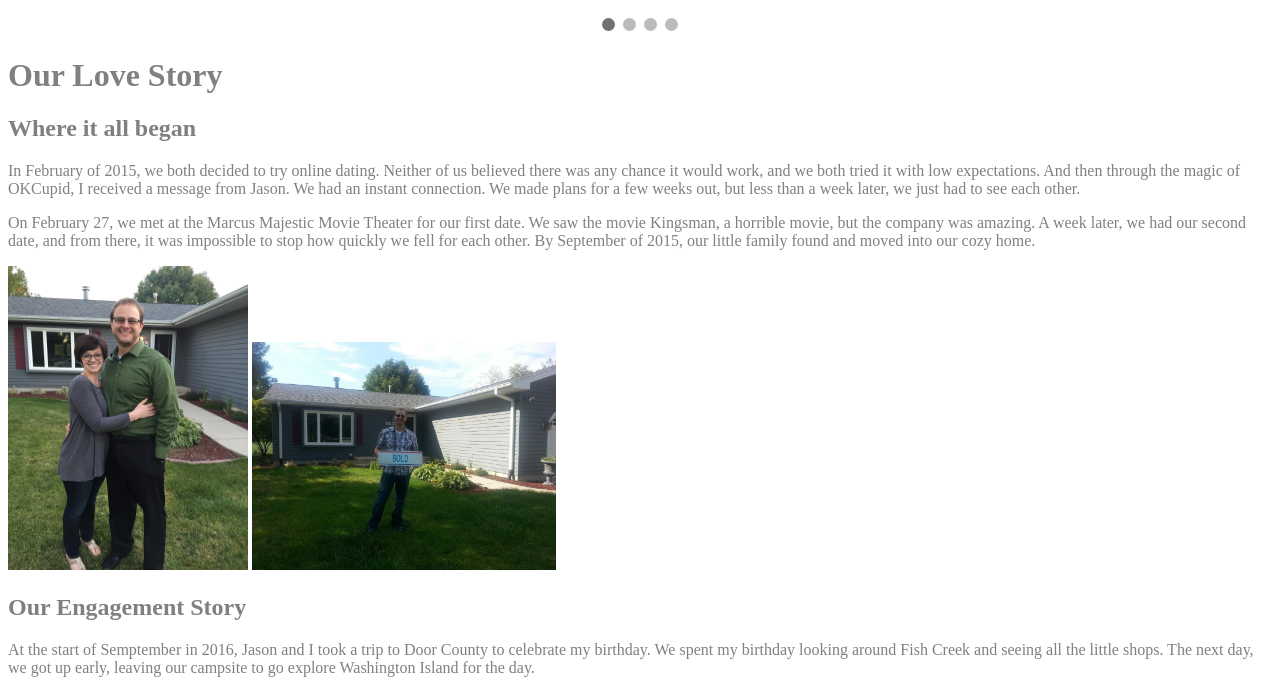
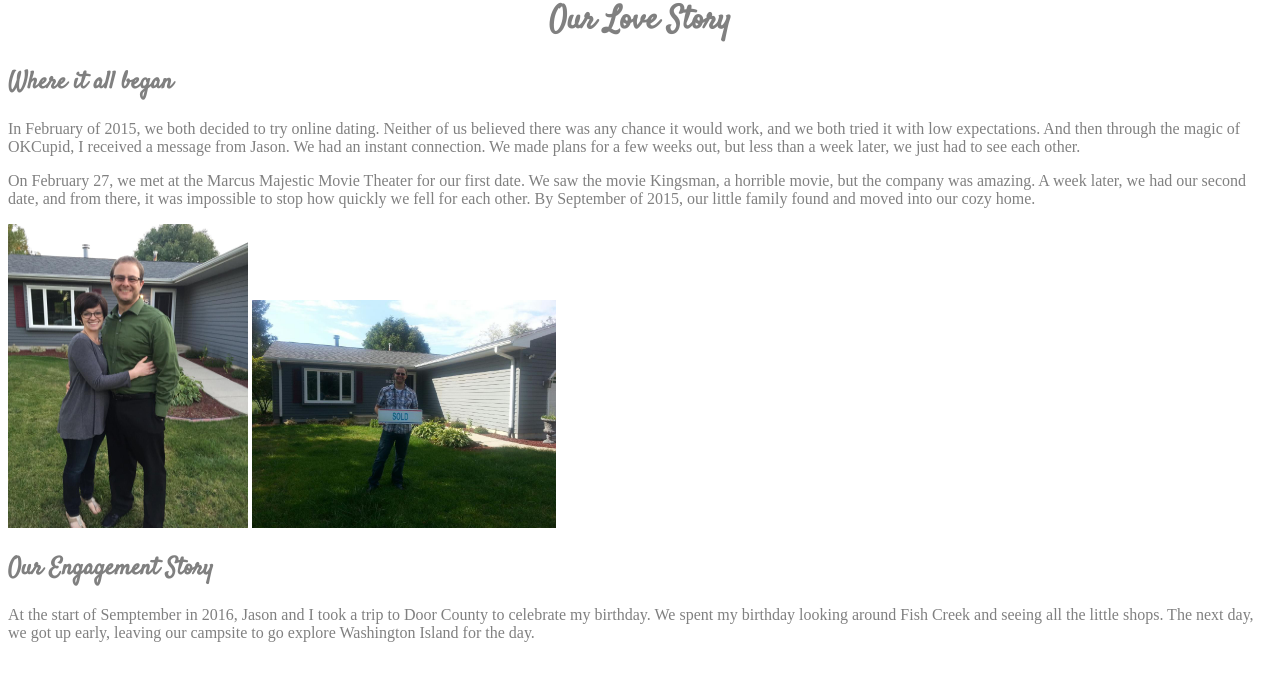
Before and after one commit to tgranzow/WeddingWebsite, a PHP site: page / in a window 1280 px wide. Shown: the part 886-1579 px from the top of the page. After the commit the page ends 1528 px from the top, so only its background shows below. Run offline with PHP 8.4, Linux system fonts and the light colour scheme.

Commit message:
Font changes

```diff
--- a/index.html
+++ b/index.html
@@ -3,14 +3,13 @@
 <head>
     <title>Jason and Talia</title>
     <link href="style.css" type="text/css" rel="stylesheet" /link>
+    <link rel="stylesheet" type="text/css" href="https://fonts.googleapis.com/css?family=Satisfy" /link>
     <script src="script.js"></script>
+
 </head>
 
 <body>
     <h1> Jason and Talia</h1>
-
-    <iframe src="http://free.timeanddate.com/countdown/i5lk5wnf/n158/cf12/cm0/cu3/ct0/cs1/ca0/cr0/ss0/cac000/cpc000/pcfff/tcfff/fn2/fs100/szw320/szh135/tatThe%20Wedding%20of%20Jason%20and%20Talia/tac000/tptTime%20since%20Event%20started%20in/tpc000/matKenosha%2C%20WI/mac000/mpc000/iso2018-02-24T15:00:00/pd2"
-        allowTransparency="true" frameborder="0" width="220" height="69"></iframe>
 
     <div class="slideshow-container">
         <div class="mySlides fade">
@@ -48,8 +47,8 @@
     <h1> Our Love Story </h1>
     <div>
         <h2> Where it all began</h2>
-            <p>In February of 2015, we both decided to try online dating. Neither of us believed there was any chance it would work, and we both tried it with low expectations. And then through the magic of OKCupid, I received a message from Jason. We had
-                an instant connection. We made plans for a few weeks out, but less than a week later, we just had to see each other.
+        <p>In February of 2015, we both decided to try online dating. Neither of us believed there was any chance it would work, and we both tried it with low expectations. And then through the magic of OKCupid, I received a message from Jason. We had an
+            instant connection. We made plans for a few weeks out, but less than a week later, we just had to see each other.
         </p>
         <p> On February 27, we met at the Marcus Majestic Movie Theater for our first date. We saw the movie Kingsman, a horrible movie, but the company was amazing. A week later, we had our second date, and from there, it was impossible to stop how quickly
             we fell for each other. By September of 2015, our little family found and moved into our cozy home.
@@ -58,5 +57,5 @@
         <img src="images/jason_sold.jpg" alt="Jason holding a SOLD sign" style="width:304px;height:228px" </div>
         <div>
             <h2>Our Engagement Story</h2>
-                <p>At the start of Semptember in 2016, Jason and I took a trip to Door County to celebrate my birthday. We spent my birthday looking around Fish Creek and seeing all the little shops. The next day, we got up early, leaving our campsite to
-                    go explore Washington Island for the day.
+            <p>At the start of Semptember in 2016, Jason and I took a trip to Door County to celebrate my birthday. We spent my birthday looking around Fish Creek and seeing all the little shops. The next day, we got up early, leaving our campsite to go
+                explore Washington Island for the day.
--- a/style.css
+++ b/style.css
@@ -4,11 +4,14 @@ body {
 }
 
 h1 {
+    text-align: center;
     color: grey;
+    font-family: "Satisfy", serif;
 }
 
 div h2 {
     color: grey;
+    font-family: "Satisfy", serif;
 }
 
 * {
```
Lines whose indentation alone changed are shown as unchanged.
